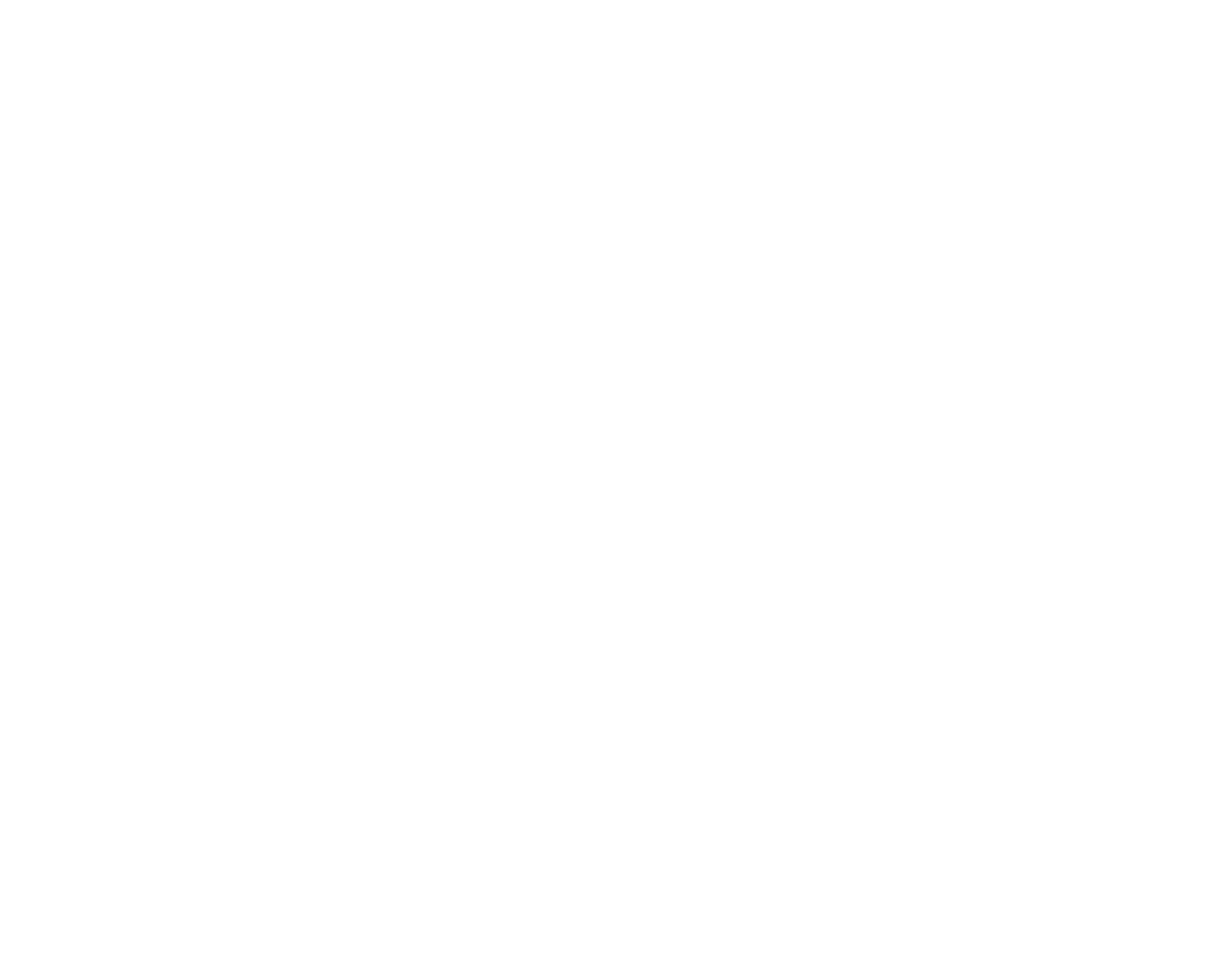
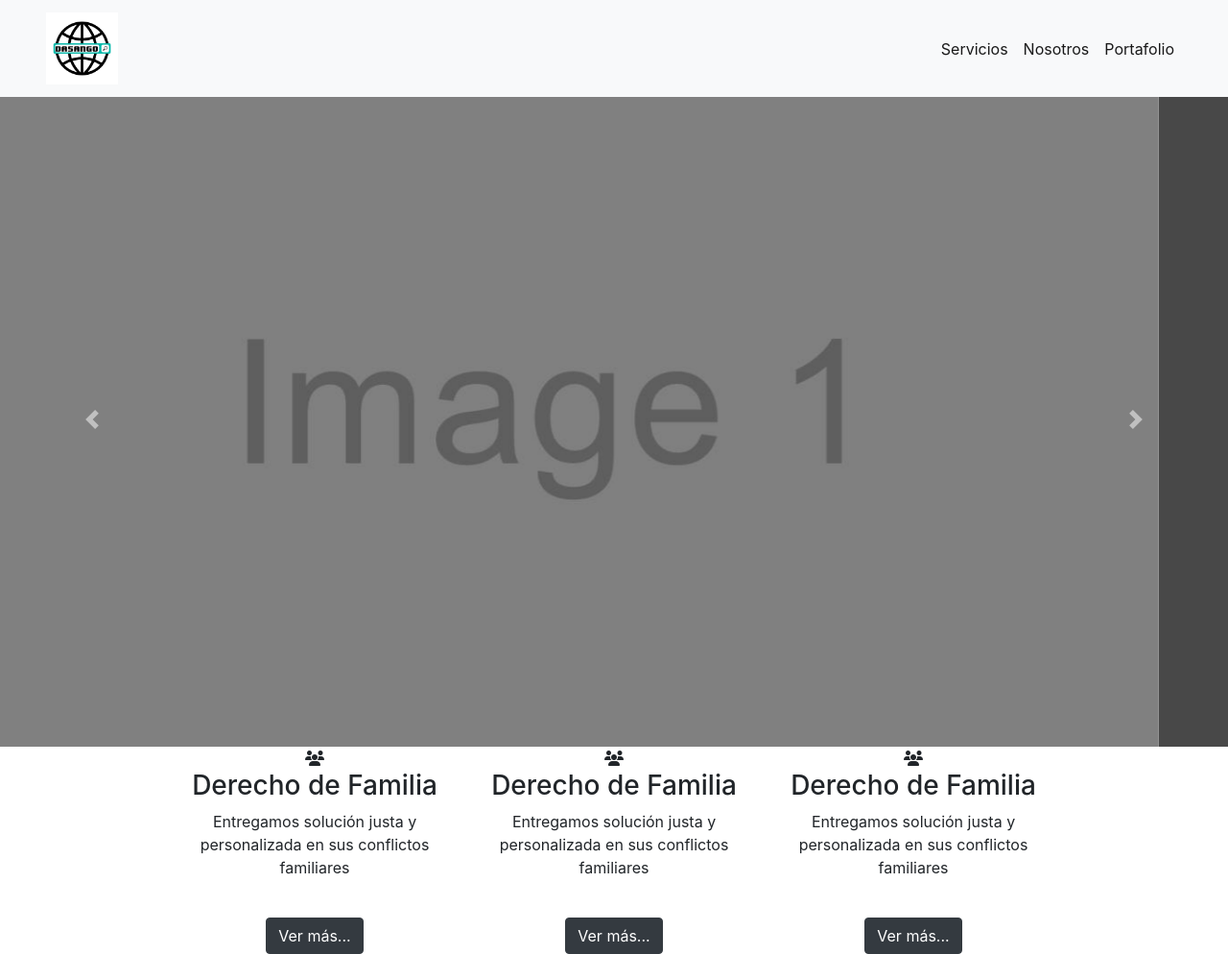
Before and after one commit to DanielSanJuan1999/dasango-web, a plain HTML site: page index.html in a window 1280 px wide. Shown: the whole page at 96% size. Before the commit the page ends 800 px from the top, so only its background shows below. Drawn offline with nearby package versions, Linux system fonts and the light colour scheme.

Commit message:
integración imágenes y carrousel

```diff
--- a/index.html
+++ b/index.html
@@ -12,15 +12,91 @@
 <body>
     <!--NAVBAR-->
 
+    <nav class="navbar fixed-top navbar-expand-lg navbar-light bg-light">
+        <div class="container-fluid">
+            <a class="navbar-brand" href="index.html"><img style="width: 75px;" src="img/logo_dasango.png" alt="dasango"></a>
+            <button class="navbar-toggler collapsed" type="button" data-toggle="collapse" data-target="#navbarSupportedContent" aria-controls="navbarSupportedContent" aria-expanded="false" aria-label="Toggle navigation">
+                <span class="navbar-toggler-icon"></span>
+            </button>
+            <div class="collapse navbar-collapse" id="navbarSupportedContent">
+                <ul class="navbar-nav ml-auto">
+                <li class="nav-item">
+                    <a class="nav-link active" aria-current="page" href="#">Servicios</a>
+                </li>
+                <li class="nav-item">
+                    <a class="nav-link active" aria-current="page" href="#">Nosotros</a>
+                </li>
+                <li class="nav-item">
+                    <a class="nav-link active" aria-current="page" href="#">Portafolio</a>
+                </li>
+            </div>
+        </div>
+    </nav>
+
+    <br><br><br><br>
     <!--CAROUSEL-->
+    <div id="carouselExampleControls" class="carousel slide" data-ride="carousel">
+        <div class="carousel-inner">
+            <div class="carousel-item active">
+                <img src="img/t_img_1.jpg" class="d-block w-100" alt="template_1">
+            </div>
+            <div class="carousel-item">
+                <img src="img/t_img_2.jpg" class="d-block w-100" alt="template_2">
+            </div>
+            <div class="carousel-item">
+                <img src="img/t_img_3.jpg" class="d-block w-100" alt="template_3">
+            </div>
+        </div>
+        <a class="carousel-control-prev" href="#carouselExampleControls" role="button" data-slide="prev">
+            <span class="carousel-control-prev-icon" aria-hidden="true"></span>
+            <span class="sr-only">Previous</span>
+        </a>
+        <a class="carousel-control-next" href="#carouselExampleControls" role="button" data-slide="next">
+            <span class="carousel-control-next-icon" aria-hidden="true"></span>
+            <span class="sr-only">Next</span>
+        </a>
+    </div>
 
+    <div class="container-fluid">
     <!--SERVICES-->
+        <div class="row center-xs">
+            <div class="col-xs-12 col-md-3 boxes">
+                <i class="fas fa-users"></i>
+                <h3>Derecho de Familia</h3>
+                <p>Entregamos solución justa y personalizada
+                en sus conflictos familiares
+                </p>
+                <br>
+                <a class="btn btn-dark" href="derechos-familia.html" role="button" title="der-fam">Ver más...</a>
+            </div>
+            <div class="col-xs-12 col-md-3 boxes">
+                <i class="fas fa-users"></i>
+                <h3>Derecho de Familia</h3>
+                <p>Entregamos solución justa y personalizada
+                en sus conflictos familiares
+                </p>
+                <br>
+                <a class="btn btn-dark" href="derechos-familia.html" role="button" title="der-fam">Ver más...</a>
+            </div>
+            <div class="col-xs-12 col-md-3 boxes">
+                <i class="fas fa-users"></i>
+                <h3>Derecho de Familia</h3>
+                <p>Entregamos solución justa y personalizada
+                en sus conflictos familiares
+                </p>
+                <br>
+                <a class="btn btn-dark" href="derechos-familia.html" role="button" title="der-fam">Ver más...</a>
+            </div>
+        </div>
+    <!--ABOUT US-->
+        <div >
 
-    <!--ABOUT US-->
-
+        </div>
     <!--PORTFOLIO-->
 
     <!--FOOTER-->
+
+    </div>
 
     <script src="https://code.jquery.com/jquery-3.3.1.slim.min.js" integrity="sha384-q8i/X+965DzO0rT7abK41JStQIAqVgRVzpbzo5smXKp4YfRvH+8abtTE1Pi6jizo" crossorigin="anonymous"></script>
     <script src="https://cdnjs.cloudflare.com/ajax/libs/popper.js/1.14.7/umd/popper.min.js" integrity="sha384-UO2eT0CpHqdSJQ6hJty5KVphtPhzWj9WO1clHTMGa3JDZwrnQq4sF86dIHNDz0W1" crossorigin="anonymous"></script>
```
Also changed, not shown: img/logo_dasango.png (added), img/t_img_1.jpg (added), img/t_img_2.jpg (added), img/t_img_3.jpg (added).
